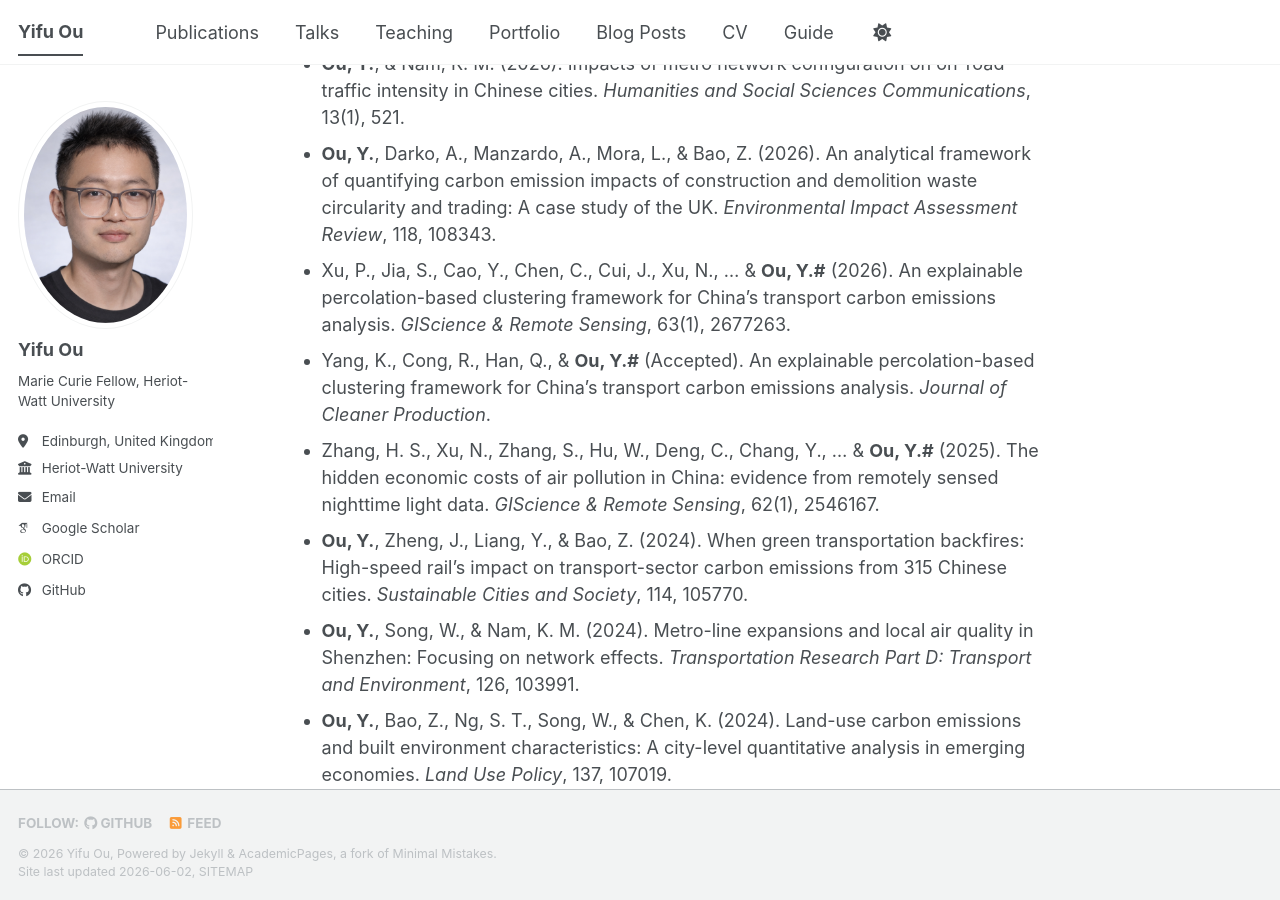
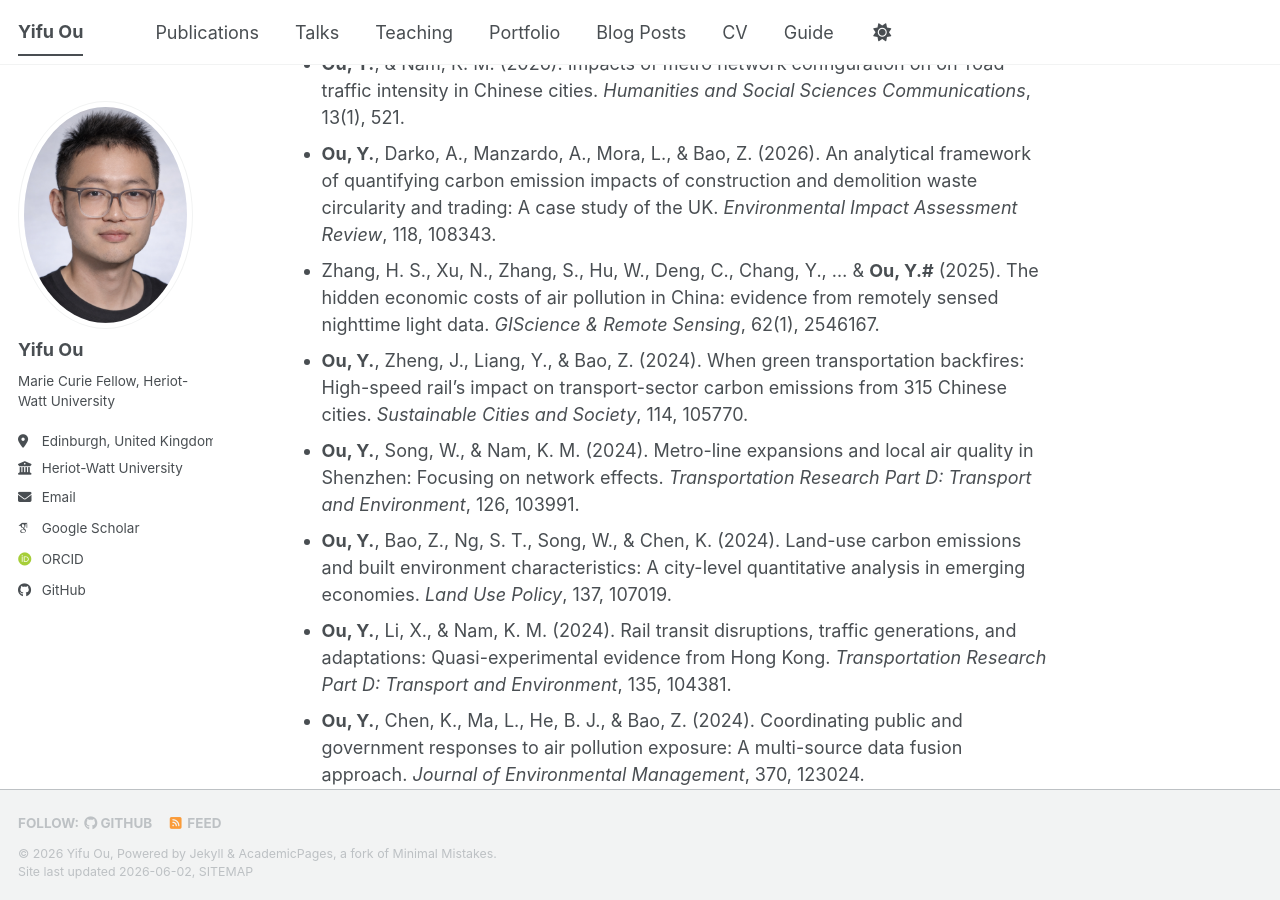
Before and after one commit to YifuOu/YifuOu.github.io, a Jekyll site: the page built from _pages/about.md, in a window 1280 px wide and 900 px high, scrolled down 2282 px. Built offline with Jekyll 4.4.1, drawn with Linux system fonts in a browser that asks for light colours; some web fonts are replaced; a script bundle is joined from its source files by our own code; library files that are not in the unit come from our copies.

Commit message:
Update about.md

```diff
--- a/_pages/about.md
+++ b/_pages/about.md
@@ -61,8 +61,6 @@ His combines GIS, spatial analysis, econometrics, machine learning, and input-ou
 * **Ou, Y.**, Liang, Y., & Wang, D. (2026). A cross-city analysis of mobility responses to air pollution in China. *Sustainable Cities and Society*, 107252.
 * **Ou, Y.**, & Nam, K. M. (2026). Impacts of metro network configuration on on-road traffic intensity in Chinese cities. *Humanities and Social Sciences Communications*, 13(1), 521.
 * **Ou, Y.**, Darko, A., Manzardo, A., Mora, L., & Bao, Z. (2026). An analytical framework of quantifying carbon emission impacts of construction and demolition waste circularity and trading: A case study of the UK. *Environmental Impact Assessment Review*, 118, 108343.
-* Xu, P., Jia, S., Cao, Y., Chen, C., Cui, J., Xu, N., ... & **Ou, Y.#** (2026). An explainable percolation-based clustering framework for China's transport carbon emissions analysis. *GIScience & Remote Sensing*, 63(1), 2677263.
-* Yang, K., Cong, R., Han, Q., & **Ou, Y.#** (Accepted). An explainable percolation-based clustering framework for China's transport carbon emissions analysis. *Journal of Cleaner Production*.
 * Zhang, H. S., Xu, N., Zhang, S., Hu, W., Deng, C., Chang, Y., ... & **Ou, Y.#** (2025). The hidden economic costs of air pollution in China: evidence from remotely sensed nighttime light data. *GIScience & Remote Sensing*, 62(1), 2546167.
 * **Ou, Y.**, Zheng, J., Liang, Y., & Bao, Z. (2024). When green transportation backfires: High-speed rail's impact on transport-sector carbon emissions from 315 Chinese cities. *Sustainable Cities and Society*, 114, 105770.
 * **Ou, Y.**, Song, W., & Nam, K. M. (2024). Metro-line expansions and local air quality in Shenzhen: Focusing on network effects. *Transportation Research Part D: Transport and Environment*, 126, 103991.
```
